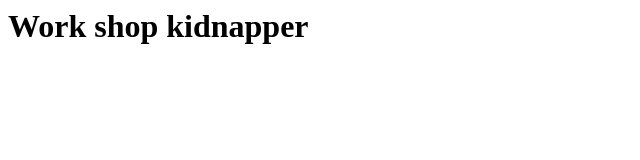
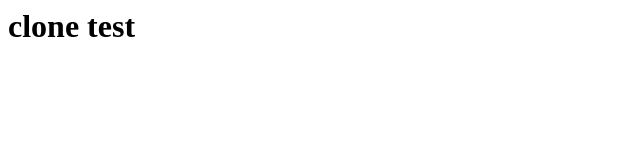
Before and after one commit to zolokid/workshop, a plain HTML site: page index.html in a window 1280 px wide. Shown: the whole page, without its empty margins (0-640 px from the left). Drawn offline with Linux system fonts and the light colour scheme.

Commit message:
clone test

```diff
--- a/index.html
+++ b/index.html
@@ -1 +1 @@
-<h1>Work shop kidnapper</h1>
+<h1>clone test</h1>
```
